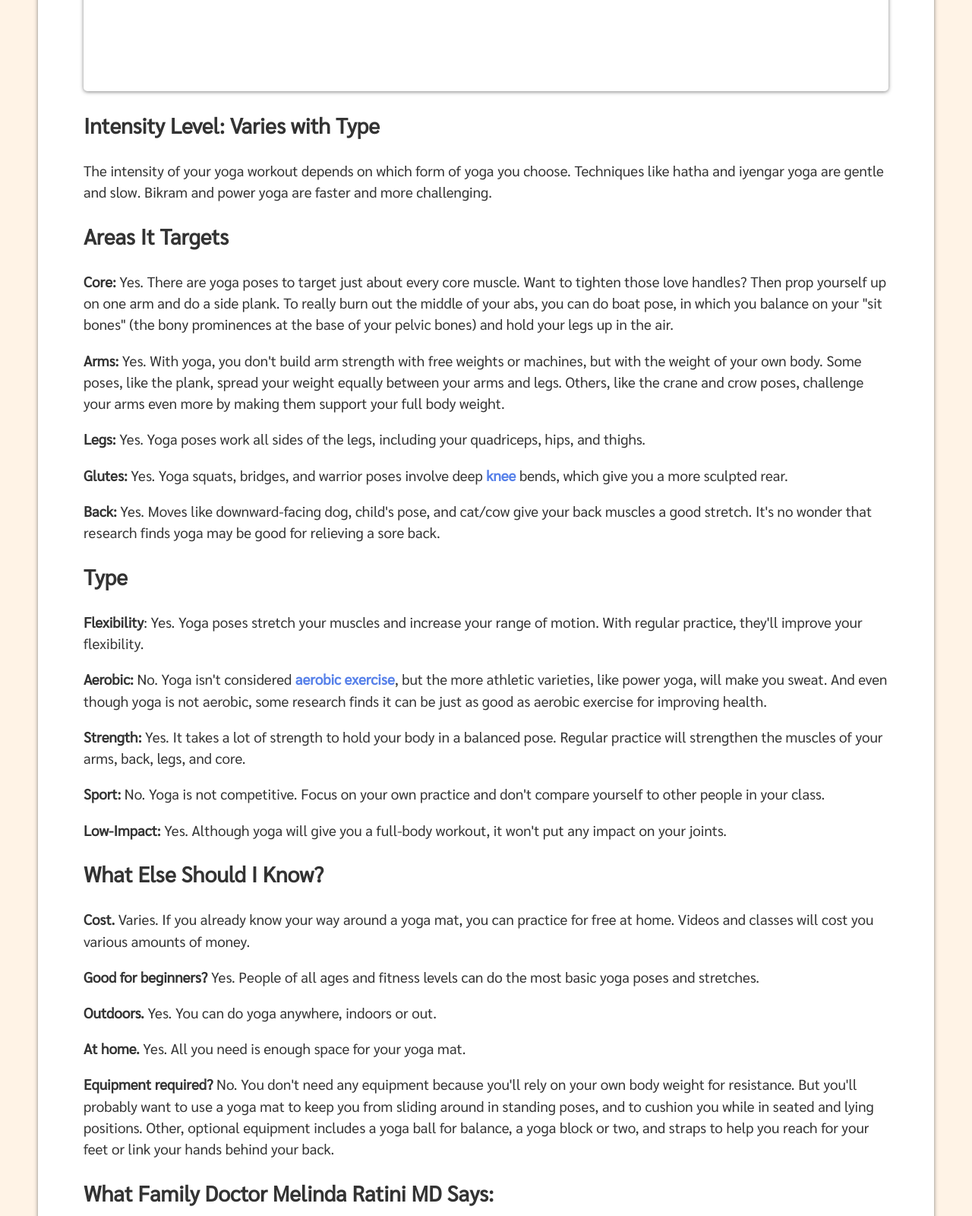
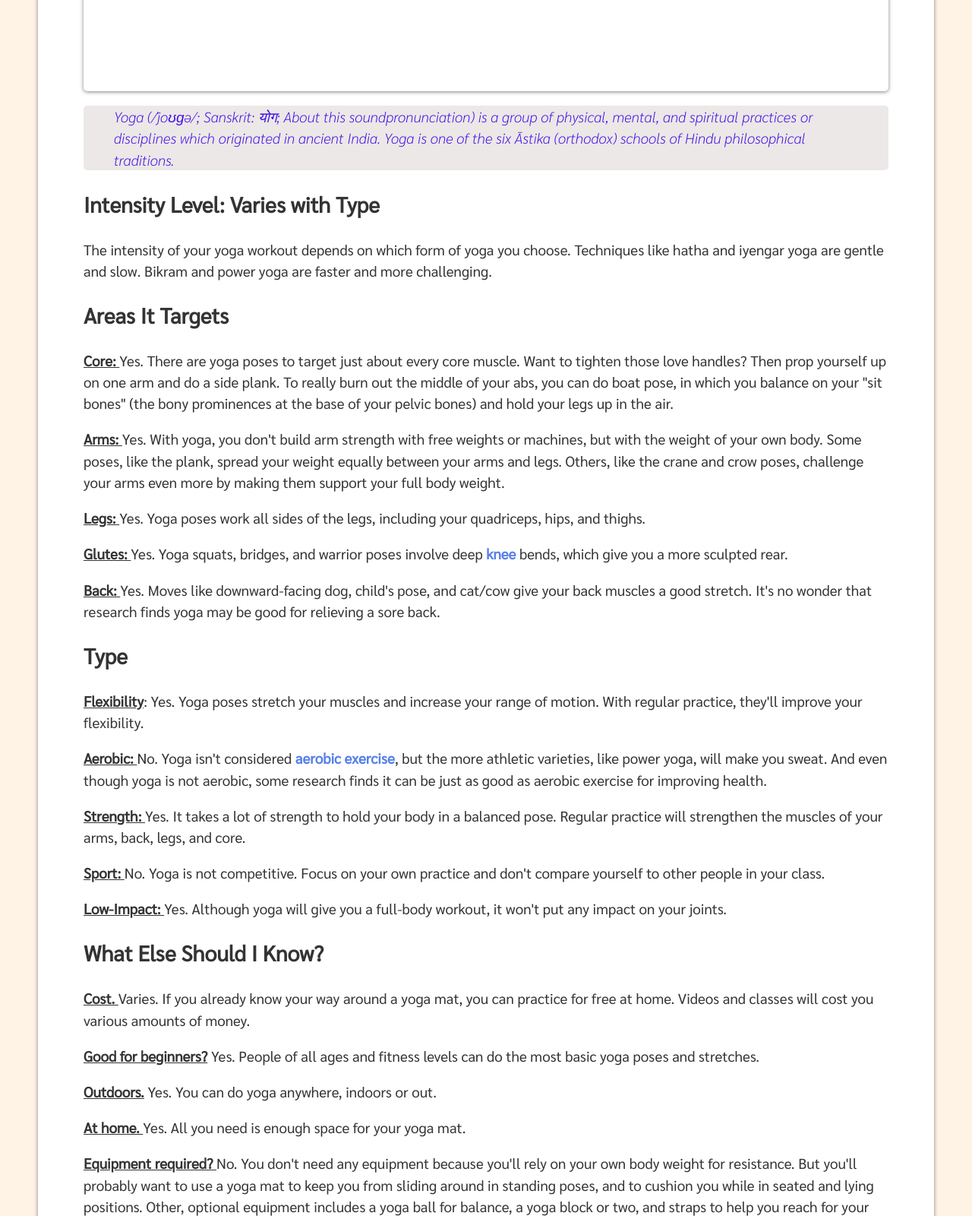
Before and after one commit to Sakaow/myblog, a plain HTML site: page pageblog/page.html in a window 1280 px wide. Shown: the part 840-2440 px from the top of the page at 76% size. Drawn offline with Linux system fonts and the light colour scheme.

Commit message:
adjusted the required as rubric

```diff
--- a/css/article.css
+++ b/css/article.css
@@ -25,6 +25,18 @@
 img {
   max-width: 100%;
   border-radius: 5px;
+}
+
+figure {
+  position: relative;
+}
+
+figcaption {
+  position: absolute;
+  font-size: 12px;
+  bottom: 2%;
+  left: 2%;
+  color: var(--light);
 }
 
 .feed-of-page h2 {
--- a/css/content.css
+++ b/css/content.css
@@ -49,7 +49,11 @@ img {
   font-size: 2rem;
 }
 
-.showcase span {
+.showcase .brand {
+  color: #5e34eb;
+}
+
+.showcase .blog {
   color: #5680e9;
 }
 
--- a/css/page.css
+++ b/css/page.css
@@ -47,6 +47,12 @@
   border-radius: 5px;
 }
 
+.block-quote {
+  color: #400de9;
+  background-color: rgba(217, 210, 208, 0.5);
+  border-radius: 5px;
+}
+
 .author-article {
   display: flex;
   align-items: center;
--- a/pageblog/page.html
+++ b/pageblog/page.html
@@ -37,7 +37,7 @@
             <h1 class="topic">Benefits of Yoga</h1>
             <span class="card-date"> <strong> Posted on: November 17, 2020 • 5 min read</strong></span>
             <p><a href="https://www.webmd.com/fitness-exercise/ss/slideshow-7-most-effective-exercises" target="_blank">Workout</a> fads come and go, but virtually no other <a href="https://www.webmd.com/fitness-exercise/default.htm" target="_blank">exercise program</a> is as enduring as <a
-              href="https://www.webmd.com/balance/guide/the-health-benefits-of-yoga" target="_blank">yoga</a>. It's been around for more than 5,000 years.</p>
+              href="https://www.webmd.com/balance/guide/the-health-benefits-of-yoga" target="_blank">yoga</a>. It's been around for more than 5,000 years.</u></p>
             <p><a href="https://www.webmd.com/fitness-exercise/ss/slideshow-yoga-pose-basics" target="_blank">Yoga</a> does more than burn calories and tone muscles. It's a total mind-body workout that combines strengthening and <a href="https://www.webmd.com/fitness-exercise/features/how-to-stretch" target="_blank">stretching</a> poses with deep breathing and meditation or relaxation.</p>
 
             <p>There are more than 100 different forms of yoga. Some are fast-paced and intense. Others are gentle and relaxing.</p>
@@ -51,9 +51,20 @@
               <li><b>Bikram.</b> Also known as "hot yoga," it's a series of 26 challenging poses performed in a room heated to a high temperature.</li>
               <li><b>Iyengar.</b> A type of yoga that uses props like blocks, straps, and chairs to help you move your body into the proper alignment.</li>
             </ul>
-
             <div class="image-insert"></div>
           </section>
+
+          <!-- Quote-->
+          <section>
+            <div class="block-quote">
+              <em><blockquote cite="https://en.wikipedia.org/wiki/Yoga">
+                Yoga (/ˈjoʊɡə/; Sanskrit: योग; About this soundpronunciation) is a group of physical, mental, and spiritual
+                practices or disciplines which originated in ancient India. Yoga is one of the six Āstika (orthodox) schools of
+                Hindu philosophical traditions.
+              </blockquote></em>
+            </div>
+          </section>
+
           <section class="article-sub">
             <h2 class="h-page">Intensity Level: Varies with Type</h2>
             <p>The intensity of your yoga workout depends on which form of yoga you choose. Techniques like hatha and iyengar yoga are gentle and slow. Bikram and power yoga are faster and more challenging.</p>
@@ -61,45 +72,45 @@
           <section class="article-sub">
             <h2 class="h-page">Areas It Targets</h2>
             <p>
-              <b>Core: </b>Yes. There are yoga poses to target just about every core muscle. Want to tighten those love handles? Then prop yourself up on one arm and do a side plank. To really burn out the middle of your abs, you can do boat pose, in which you balance on your "sit bones" (the bony prominences at the base of your
+              <b><u>Core: </u></b>Yes. There are yoga poses to target just about every core muscle. Want to tighten those love handles? Then prop yourself up on one arm and do a side plank. To really burn out the middle of your abs, you can do boat pose, in which you balance on your "sit bones" (the bony prominences at the base of your
               pelvic bones) and hold your legs up in the air.</p>
             <p>
-              <b>Arms: </b>Yes. With yoga, you don't build arm strength with free weights or machines, but with the weight of your own body. Some poses, like the plank, spread your weight equally between your arms and legs. Others, like the crane and crow poses, challenge your arms even more by making them support your full body weight.
+              <b><u>Arms: </u></b>Yes. With yoga, you don't build arm strength with free weights or machines, but with the weight of your own body. Some poses, like the plank, spread your weight equally between your arms and legs. Others, like the crane and crow poses, challenge your arms even more by making them support your full body weight.
             </p>
             <p>
-              <b>Legs: </b>Yes. Yoga poses work all sides of the legs, including your quadriceps, hips, and thighs.</p>
+              <b><u>Legs: </u></b>Yes. Yoga poses work all sides of the legs, including your quadriceps, hips, and thighs.</p>
             <p>
-              <b>Glutes: </b>Yes. Yoga squats, bridges, and warrior poses involve deep <a
+              <b><u>Glutes: </u></b>Yes. Yoga squats, bridges, and warrior poses involve deep <a
                 href="https://www.webmd.com/pain-management/knee-pain/picture-of-the-knee" target="_blank">knee</a> bends, which give you a more sculpted rear.</p>
             <p>
-              <b>Back: </b>Yes. Moves like downward-facing dog, child's pose, and cat/cow give your back muscles a good stretch. It's no wonder that research finds yoga may be good for relieving a sore back.</p>
+              <b><u>Back: </u></b>Yes. Moves like downward-facing dog, child's pose, and cat/cow give your back muscles a good stretch. It's no wonder that research finds yoga may be good for relieving a sore back.</p>
           </section>
           <section class="article-sub">
             <h2 class="h-page">Type</h2>
             <p>
-              <b>Flexibility</b>: Yes. Yoga poses stretch your muscles and increase your range of motion. With regular practice, they'll improve your flexibility.</p>
+              <b><u>Flexibility</u></b>: Yes. Yoga poses stretch your muscles and increase your range of motion. With regular practice, they'll improve your flexibility.</p>
             <p>
-              <b>Aerobic: </b>No. Yoga isn't considered <a
+              <b><u>Aerobic: </u></b>No. Yoga isn't considered <a
                 href="https://www.webmd.com/fitness-exercise/cardio-workouts-to-try" target="_blank">aerobic exercise</a>, but the more athletic varieties, like power yoga, will make you sweat. And even though yoga is not aerobic, some research finds it can be just as good as aerobic exercise for improving health.</p>
             <p>
-              <b>Strength: </b>Yes. It takes a lot of strength to hold your body in a balanced pose. Regular practice will strengthen the muscles of your arms, back, legs, and core.</p>
+              <b><u>Strength: </u></b>Yes. It takes a lot of strength to hold your body in a balanced pose. Regular practice will strengthen the muscles of your arms, back, legs, and core.</p>
             <p>
-              <b>Sport: </b>No. Yoga is not competitive. Focus on your own practice and don't compare yourself to other people in your class.</p>
+              <b><u>Sport: </u></b>No. Yoga is not competitive. Focus on your own practice and don't compare yourself to other people in your class.</p>
             <p>
-              <b>Low-Impact: </b>Yes. Although yoga will give you a full-body workout, it won't put any impact on your joints.</p>
+              <b><u>Low-Impact: </u></b>Yes. Although yoga will give you a full-body workout, it won't put any impact on your joints.</p>
           </section>
           <section class="article-sub">
             <h2 class="h-page">What Else Should I Know?</h2>
             <p>
-              <b>Cost. </b>Varies. If you already know your way around a yoga mat, you can practice for free at home. Videos and classes will cost you various amounts of money.</p>
+              <b><u>Cost. </u></b>Varies. If you already know your way around a yoga mat, you can practice for free at home. Videos and classes will cost you various amounts of money.</p>
             <p>
-              <b>Good for beginners?</b> Yes. People of all ages and fitness levels can do the most basic yoga poses and stretches.</p>
+              <b><u>Good for beginners?</u></b> Yes. People of all ages and fitness levels can do the most basic yoga poses and stretches.</p>
             <p>
-              <b>Outdoors.</b> Yes. You can do yoga anywhere, indoors or out.</p>
+              <b><u>Outdoors.</u></b> Yes. You can do yoga anywhere, indoors or out.</p>
             <p>
-              <b>At home. </b>Yes. All you need is enough space for your yoga mat.</p>
+              <b><u>At home. </u></b>Yes. All you need is enough space for your yoga mat.</p>
             <p>
-              <b>Equipment required? </b>No. You don't need any equipment because you'll rely on your own body weight for
+              <b><u>Equipment required? </u></b>No. You don't need any equipment because you'll rely on your own body weight for
               resistance. But you'll probably want to use a yoga mat to keep you from sliding around in standing poses, and
               to cushion you while in seated and lying positions. Other, optional equipment includes a yoga ball for
               balance, a yoga block or two, and straps to help you reach for your feet or link your hands behind your back.
@@ -115,9 +126,9 @@
             <p>Chances are, there's a type of yoga that suits your needs and fitness level. It's a great choice if you want a holistic approach to mind and body strength.</p>
             <p>Yoga is not for you if you like a fast-moving, competitive workout. Be open-minded, since there are physical
               and mental benefits you can gain by adding some yoga into your fitness plan, even if it isn't your main workout.</p>
-            <p>
+            <h3>
               <b>Is It Good for Me If I Have a Health Condition?</b>
-            </p>
+            </h3>
             <p>Yoga is a great activity for you if you have <a href="https://www.webmd.com/diabetes/default.htm"
                 target="_blank">diabetes</a>, <a href="https://www.webmd.com/hypertension-high-blood-pressure/default.htm"
                 target="_blank">high blood
@@ -137,7 +148,7 @@
             <p>Do you have <a href="https://www.webmd.com/arthritis/default.htm">arthritis</a>? Yoga can help you stay
               flexible and strong without putting added stress on your joints. You get the added benefit of a mind-body
               approach that can help you relax and energize.</p>
-            <p>If you're pregnant, yoga can help keep you relaxed, strong, and in shape. If you're new to yoga or have
+            <p>If you're <em>pregnant</em>, yoga can help keep you relaxed, strong, and in shape. If you're new to yoga or have
               any
               health or pregnancy related problems, talk to your doctor before you give it a try. Look for an instructor
               who's experienced in teaching prenatal yoga.</p>
@@ -147,7 +158,7 @@
                 href="https://www.webmd.com/baby/considering-pregnancy-see-your-doctor-first">before pregnancy</a>. Your
               <a href="https://www.webmd.com/baby/default.htm">pregnancy</a> hormones will loosen up your joints and
               make you more likely to get injured.</p>
-            <p>While you're pregnant, avoid postures that put pressure on your belly or low back. Don't do "hot" yoga,
+            <p>While you're <em>pregnant</em>, avoid postures that put pressure on your belly or low back. Don't do "hot" yoga,
               where the room temperature is very high.</p>
           </section>
         </section_groups>
@@ -156,10 +167,10 @@
         <div class="author-article">
           <figure>
             <img class="author-img" src="../images/author-photo.jpeg" alt="">
-
+            <figcaption> Stephanie Watson</figcaption>
           </figure>
           <div class="author-details">
-            Author: <span>Stephanie Watson</span>
+            Author: <span><em>Stephanie Watson</em></span>
 
             <p>With more than 10 years of experience as a freelance health writer and editor, Stephanie Watson has
               written or contributed to more than two dozen books on topics ranging from obesity to genetic disorders.
```
Also changed, not shown: index.html (+1 -1 lines), pageblog/articles.html (+6 -0 lines).
